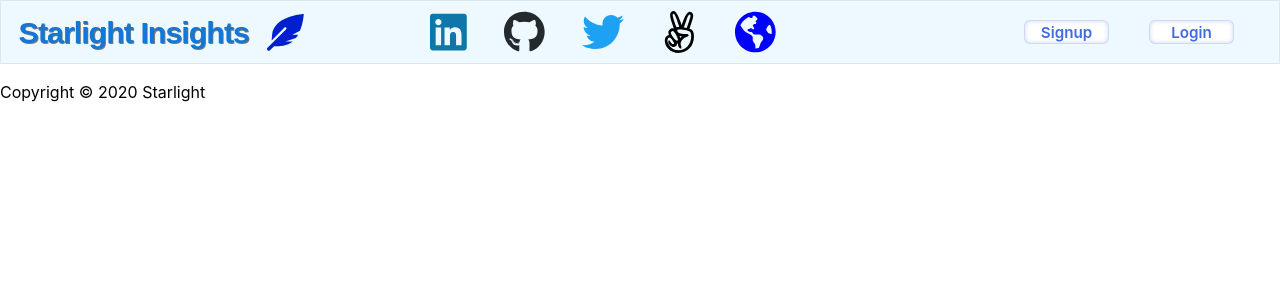
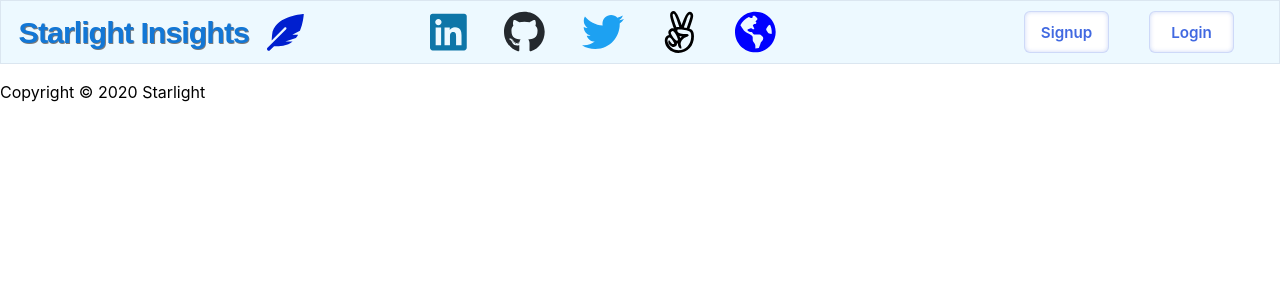
Before and after one commit to 12Starlight/MERN-stack, a React (Create React App) app in the folder frontend/: page /new_note in a window 1280 px wide. Shown: the top 300 px of the page. Built offline with nearby package versions, Linux system fonts and the light colour scheme.

Commit message:
Updated navbar

```diff
--- a/frontend/src/components/nav/navbar.css
+++ b/frontend/src/components/nav/navbar.css
@@ -2,7 +2,7 @@
   position: absolute;
   box-sizing: border-box;
   display: flex;
-  justify-content: space-between;
+  justify-content: space-evenly;
   top: 0;
   right: 0;
   bottom: 0;
@@ -79,7 +79,7 @@
   text-decoration: none;
   text-align: center;
   cursor: pointer;
-  height: 40%;
+  /* height: 40%; */
   margin: 2%;
   border: none;
   outline: none;
@@ -98,7 +98,7 @@
   color: royalblue;
   /* text-shadow: 1px 2px 3px rgb(255, 255, 255); */
   width: 120px;
-  height: 28px;
+  height: 42px;
   box-shadow: inset 0px 0px 4px .1px rgba(65, 105, 225, 0.253);
   outline: none;
   /* border: none; */
@@ -129,8 +129,8 @@
   cursor: pointer;
   outline: none;
   line-height: 100%;
-  /* height: 43%; */
-  padding: 1%;
+  /* height: 42px; */
+  padding: 2.3%;
   width: 190px;
   margin-left: 2%;
   border-radius: 6px;
@@ -173,7 +173,7 @@
   text-align: center;
   cursor: pointer;
   outline: none;
-  height: 40%;
+  height: 42px;
   width: 125px;
   margin: 8%;
   /* border-radius: 6px; */
```
